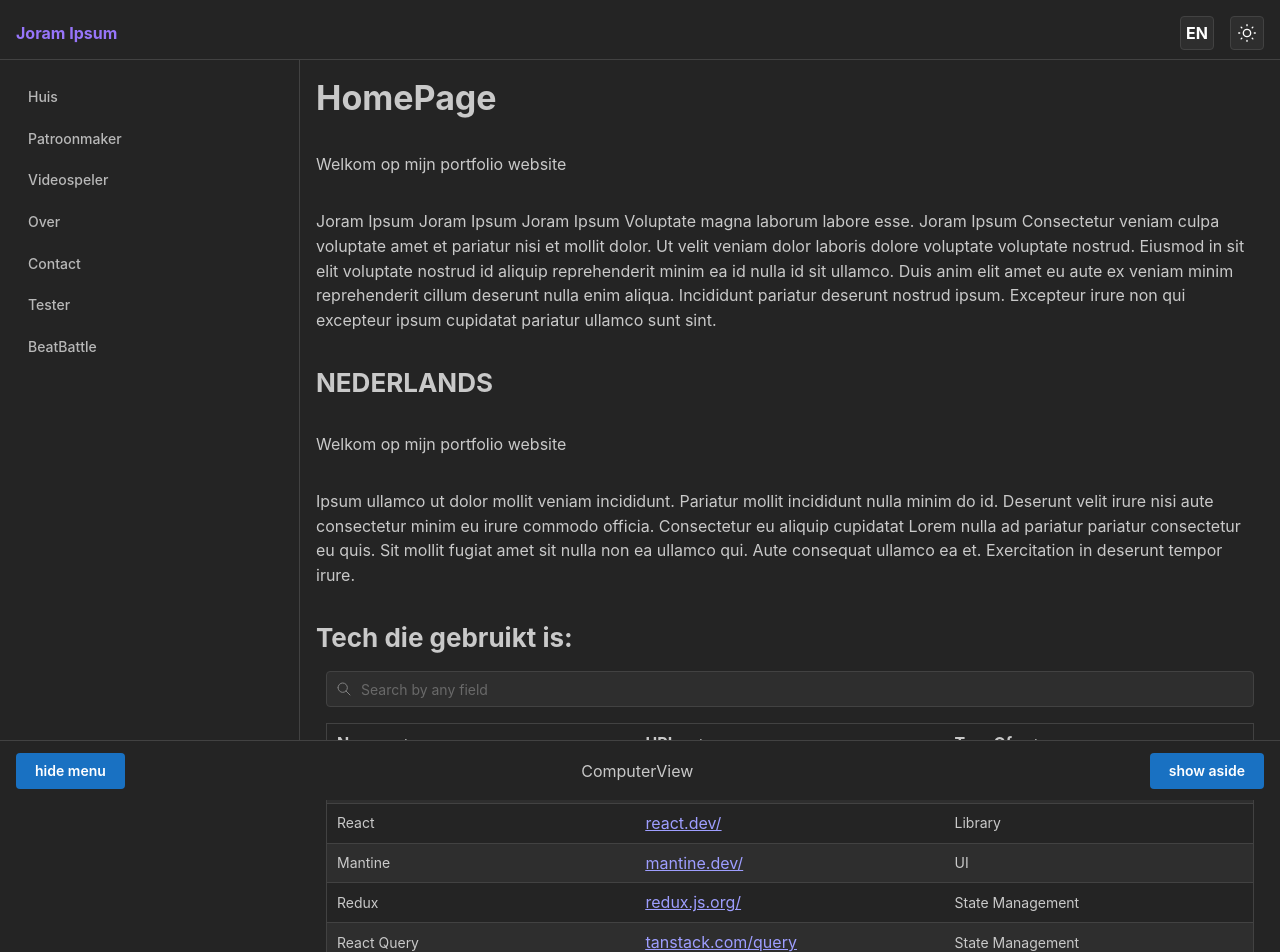
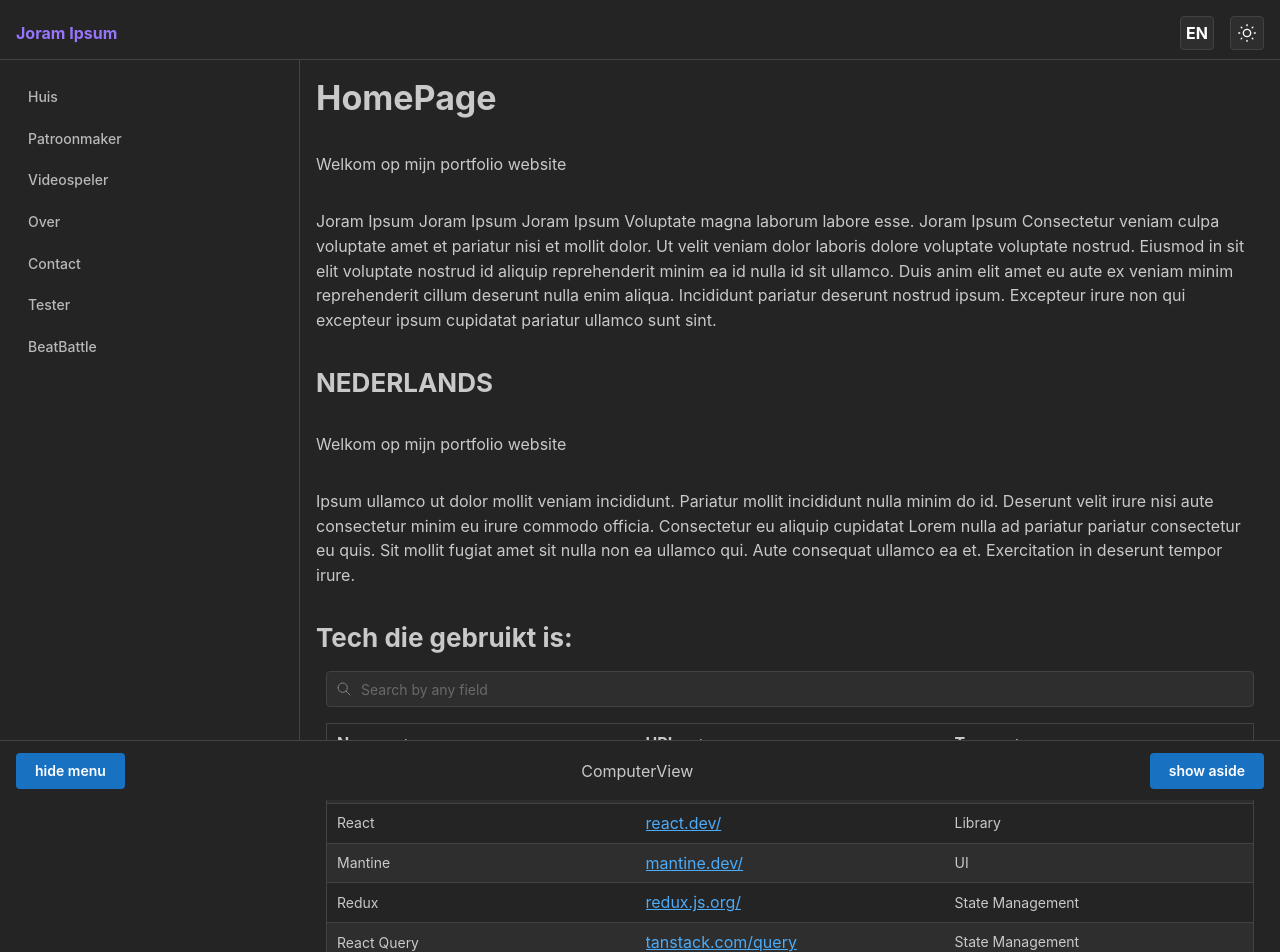
Before and after one commit to Joram3000/joram3000.github.io, a React (Vite) app: page /#/ in a window 1280 px wide. Shown: the top 952 px of the page. Built offline with nearby package versions, Linux system fonts and the light colour scheme; no server answers.

Commit message:
improve sorted table

```diff
--- a/src/pages/home-page/Sortedtable.tsx
+++ b/src/pages/home-page/Sortedtable.tsx
@@ -9,6 +9,7 @@ import {
   rem,
   keys,
   Container,
+  Anchor,
 } from "@mantine/core";
 import {
   IconSelector,
@@ -170,11 +171,17 @@ export function TableSort() {
     <Table.Tr key={row.name}>
       <Table.Td>{row.name}</Table.Td>
       <Table.Td>
-        <a href={row.url} target="_blank">
-          <Text td="underline">{truncateHttps(row.url)}</Text>
-        </a>
+        <Anchor href={row.url} target="_blank">
+          <Text lineClamp={1} td="underline">
+            {truncateHttps(row.url)}
+          </Text>
+        </Anchor>
       </Table.Td>
-      <Table.Td>{row.typeOf}</Table.Td>
+      <Table.Td>
+        <Text lineClamp={2} size="sm">
+          {row.typeOf}
+        </Text>
+      </Table.Td>
     </Table.Tr>
   ));
 
@@ -215,7 +222,7 @@ export function TableSort() {
               reversed={reverseSortDirection}
               onSort={() => setSorting("typeOf")}
             >
-              TypeOf
+              Type
             </Th>
           </Table.Tr>
         </Table.Thead>
```
